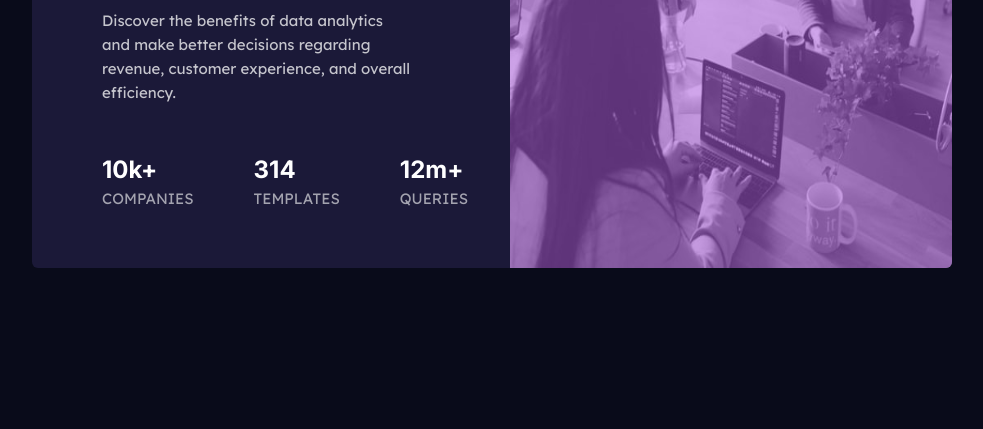
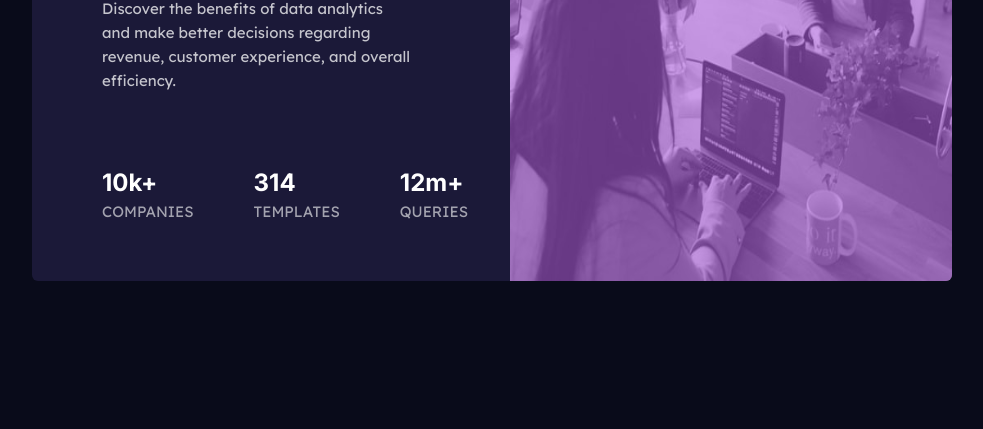
Before and after one commit to m0nagamal/Stats-Preview-Card-Component, a plain HTML site: page index.html in a window 1280 px wide. Shown: the part 371-800 px from the top of the page, without its empty margins (148-1131 px from the left). Drawn offline with Linux system fonts and the light colour scheme.

Commit message:
Updated the css file

```diff
--- a/css/master.css
+++ b/css/master.css
@@ -48,7 +48,7 @@ main section {
 
 main article {
     width: 52%;
-    padding: 70px 100px 60px 70px;
+    padding: 72px 100px 60px 70px;
 }
 
 main article h1 {
@@ -78,7 +78,7 @@ main article p {
     font-size: 15px;
     line-height: 1.6;
     color: hsla(0, 0%, 100%, 0.75);
-    margin-bottom: 50px;
+    margin-bottom: 75px;
 }
 
 main article .stats {
@@ -97,7 +97,7 @@ main article .stats {
 main article .stats h2 {
     font-family: 'Inter', sans-serif;
     color: hsla(0, 0%, 100%);
-    padding-bottom: 5px;
+    margin-bottom: 5px;
 }
 
 main article .stats span {
@@ -123,7 +123,7 @@ main figure::after {
     content: '';
     width: 100%;
     height: 100%;
-    background-color: hsl(277, 64%, 61%, 0.55);
+    background-color: hsl(277, 64%, 61%, 0.6);
     position: absolute;
     top: 0;
     right: 0;
```
